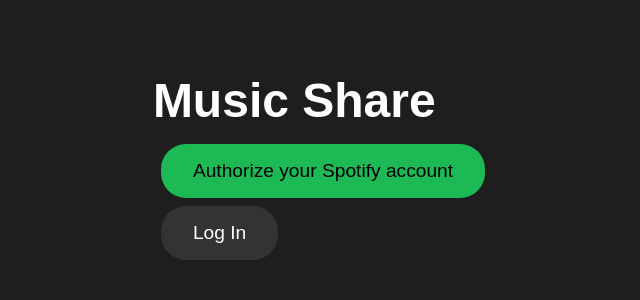
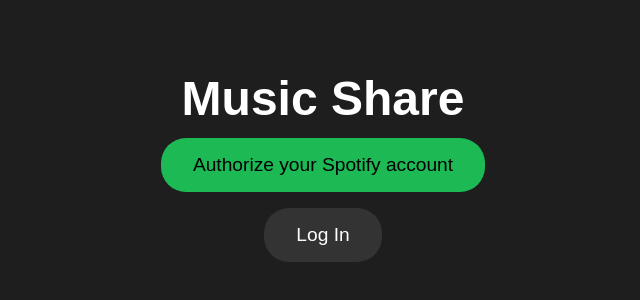
Before and after one commit to xDrewCodes/spotify-share, a website: page public/index.html in a window 1280 px wide. Shown: the part 246-546 px from the top of the page, without its empty margins (317-957 px from the left). Drawn offline with Linux system fonts and the light colour scheme.

Commit message:
alignment fix

```diff
--- a/public/home.css
+++ b/public/home.css
@@ -13,7 +13,7 @@
 
 h1 {
     font-size: 3rem;
-    margin-bottom: 1rem;
+    margin-bottom: 0.25rem;
 }
 
 .button {
@@ -80,4 +80,6 @@
 
 #mainLogin {
     align-items: center;
+    flex-direction: column;
+    display: flex;
 }
```
